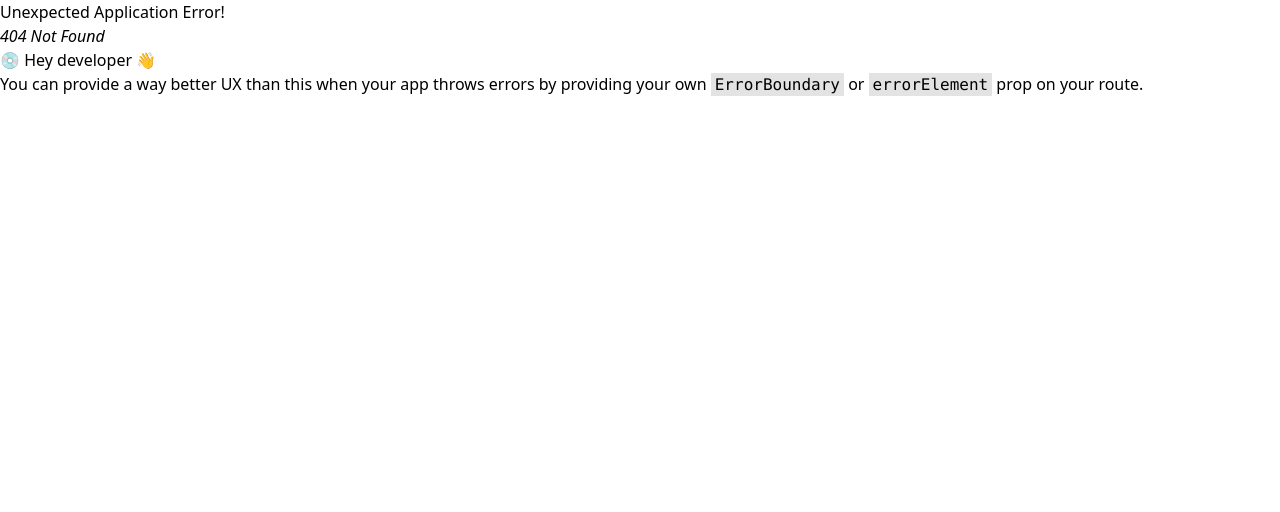
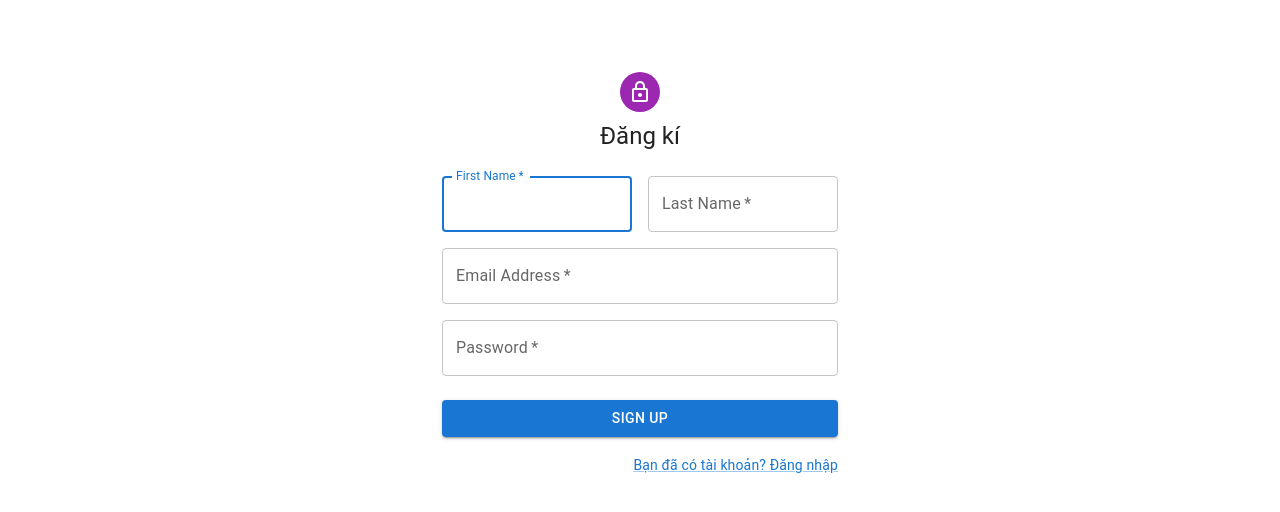
Before and after one commit to havancuong2003/BookingTicketWebsite, a React (Vite) app: page /signup in a window 1280 px wide. Before the commit this address had no page. Shown: the top 512 px of the page. Built offline with nearby package versions, Linux system fonts and the light colour scheme.

Commit message:
add signup

```diff
--- a/package.json
+++ b/package.json
@@ -22,6 +22,7 @@
         "ramda": "^0.30.1",
         "react": "^18.3.1",
         "react-dom": "^18.3.1",
+        "react-icons": "^5.2.1",
         "react-router-dom": "^6.26.0",
         "redux": "^5.0.1",
         "sass": "^1.77.8",
--- a/src/main.tsx
+++ b/src/main.tsx
@@ -2,7 +2,7 @@
 import ReactDOM from "react-dom/client";
 import "./index.css";
 import { createBrowserRouter, RouterProvider } from "react-router-dom";
-import { Login } from "./pages";
+import { Login, SignUp } from "./pages";
 const router = createBrowserRouter([
     {
         path: "/",
@@ -16,6 +16,10 @@
         path: "/login",
         element: <Login />,
     },
+    {
+        path: "/signup",
+        element: <SignUp />,
+    },
 ]);
 ReactDOM.createRoot(document.getElementById("root")!).render(
     <React.StrictMode>
--- a/src/pages/common/login/login.tsx
+++ b/src/pages/common/login/login.tsx
@@ -7,6 +7,7 @@
 import Box from "@mui/material/Box";
 import Typography from "@mui/material/Typography";
 import Container from "@mui/material/Container";
+import { FcGoogle } from "react-icons/fc";
 
 export function Login() {
     const handleSubmit = (event: any) => {
@@ -29,7 +30,7 @@
                 }}
             >
                 <Typography component="h1" variant="h5">
-                    Sign in
+                    Đăng nhập
                 </Typography>
                 <Box
                     component="form"
@@ -57,27 +58,38 @@
                         id="password"
                         autoComplete="current-password"
                     />
-                    <FormControlLabel
-                        control={<Checkbox value="remember" color="primary" />}
-                        label="Remember me"
-                    />
+
+                    <Button
+                        type="submit"
+                        fullWidth
+                        variant="text"
+                        sx={{
+                            mt: 3,
+                            mb: 2,
+                            color: "black",
+                            border: "1px solid black",
+                        }}
+                    >
+                        <FcGoogle size={30} />{" "}
+                        <span className="ml-10">Đăng nhập với Google</span>
+                    </Button>
                     <Button
                         type="submit"
                         fullWidth
                         variant="contained"
-                        sx={{ mt: 3, mb: 2 }}
+                        sx={{ mb: 2 }}
                     >
                         Sign In
                     </Button>
                     <Grid container>
                         <Grid item xs>
                             <Link href="#" variant="body2">
-                                Forgot password?
+                                Quên mật khẩu?
                             </Link>
                         </Grid>
                         <Grid item>
-                            <Link href="#" variant="body2">
-                                {"Don't have an account? Sign Up"}
+                            <Link href="signup" variant="body2">
+                                {"Bạn chưa có tài khoản? Đăng kí"}
                             </Link>
                         </Grid>
                     </Grid>
--- a/src/pages/common/signup/signup.tsx
+++ b/src/pages/common/signup/signup.tsx
@@ -1,3 +1,135 @@
-export const SignUp = () => {
-    return <div>SignUp</div>;
-};
+import * as React from "react";
+import Avatar from "@mui/material/Avatar";
+import Button from "@mui/material/Button";
+import CssBaseline from "@mui/material/CssBaseline";
+import TextField from "@mui/material/TextField";
+import FormControlLabel from "@mui/material/FormControlLabel";
+import Checkbox from "@mui/material/Checkbox";
+import Link from "@mui/material/Link";
+import Grid from "@mui/material/Grid";
+import Box from "@mui/material/Box";
+import LockOutlinedIcon from "@mui/icons-material/LockOutlined";
+import Typography from "@mui/material/Typography";
+import Container from "@mui/material/Container";
+import { createTheme, ThemeProvider } from "@mui/material/styles";
+
+function Copyright(props: any) {
+    return (
+        <Typography
+            variant="body2"
+            color="text.secondary"
+            align="center"
+            {...props}
+        >
+            {"Movie © "}
+            <Link color="inherit" href="https://mui.com/">
+                Bate
+            </Link>{" "}
+            {new Date().getFullYear()}
+            {"."}
+        </Typography>
+    );
+}
+
+// TODO remove, this demo shouldn't need to reset the theme.
+const defaultTheme = createTheme();
+
+export function SignUp() {
+    const handleSubmit = (event: React.FormEvent<HTMLFormElement>) => {
+        event.preventDefault();
+        const data = new FormData(event.currentTarget);
+        console.log({
+            email: data.get("email"),
+            password: data.get("password"),
+        });
+    };
+
+    return (
+        <ThemeProvider theme={defaultTheme}>
+            <Container component="main" maxWidth="xs">
+                <CssBaseline />
+                <Box
+                    sx={{
+                        marginTop: 8,
+                        display: "flex",
+                        flexDirection: "column",
+                        alignItems: "center",
+                    }}
+                >
+                    <Avatar sx={{ m: 1, bgcolor: "secondary.main" }}>
+                        <LockOutlinedIcon />
+                    </Avatar>
+                    <Typography component="h1" variant="h5">
+                        Đăng kí
+                    </Typography>
+                    <Box
+                        component="form"
+                        noValidate
+                        onSubmit={handleSubmit}
+                        sx={{ mt: 3 }}
+                    >
+                        <Grid container spacing={2}>
+                            <Grid item xs={12} sm={6}>
+                                <TextField
+                                    autoComplete="given-name"
+                                    name="firstName"
+                                    required
+                                    fullWidth
+                                    id="firstName"
+                                    label="First Name"
+                                    autoFocus
+                                />
+                            </Grid>
+                            <Grid item xs={12} sm={6}>
+                                <TextField
+                                    required
+                                    fullWidth
+                                    id="lastName"
+                                    label="Last Name"
+                                    name="lastName"
+                                    autoComplete="family-name"
+                                />
+                            </Grid>
+                            <Grid item xs={12}>
+                                <TextField
+                                    required
+                                    fullWidth
+                                    id="email"
+                                    label="Email Address"
+                                    name="email"
+                                    autoComplete="email"
+                                />
+                            </Grid>
+                            <Grid item xs={12}>
+                                <TextField
+                                    required
+                                    fullWidth
+                                    name="password"
+                                    label="Password"
+                                    type="password"
+                                    id="password"
+                                    autoComplete="new-password"
+                                />
+                            </Grid>
+                        </Grid>
+                        <Button
+                            type="submit"
+                            fullWidth
+                            variant="contained"
+                            sx={{ mt: 3, mb: 2 }}
+                        >
+                            Sign Up
+                        </Button>
+                        <Grid container justifyContent="flex-end">
+                            <Grid item>
+                                <Link href="login" variant="body2">
+                                    Bạn đã có tài khoản? Đăng nhập
+                                </Link>
+                            </Grid>
+                        </Grid>
+                    </Box>
+                </Box>
+            </Container>
+        </ThemeProvider>
+    );
+}
```
Also changed, not shown: 1 other file (tests, documents, lock files or other folders).
